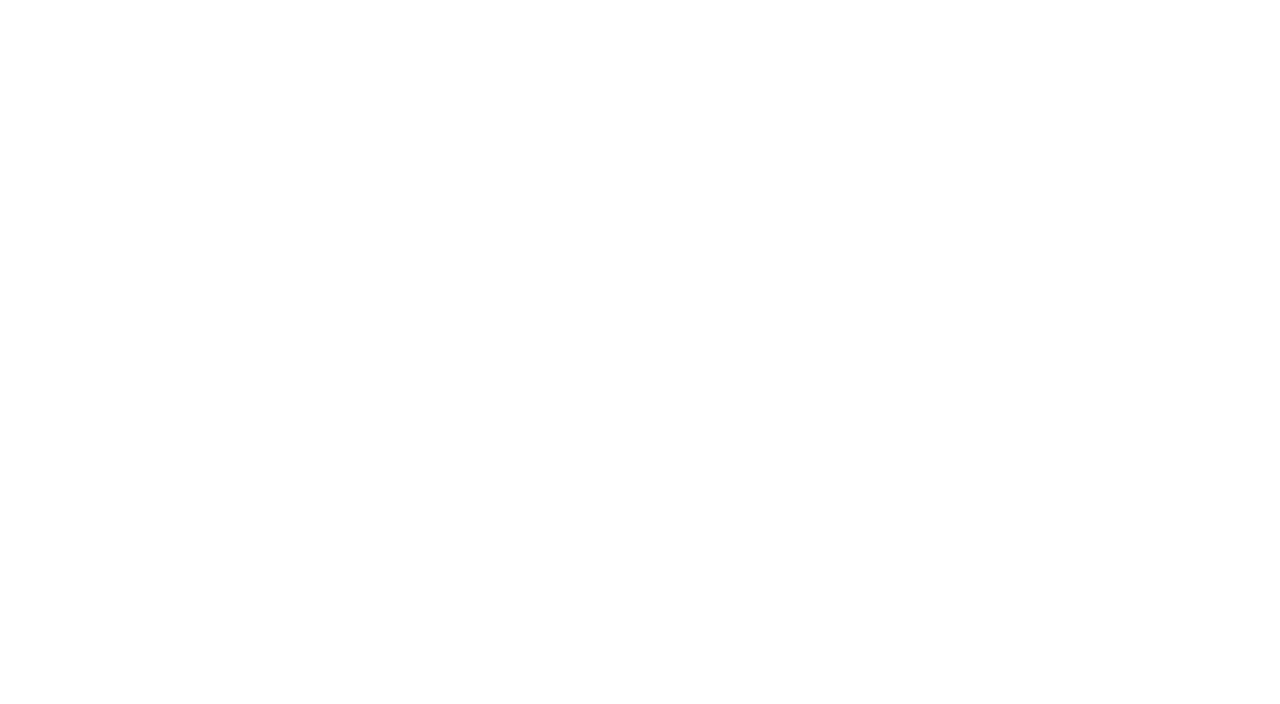
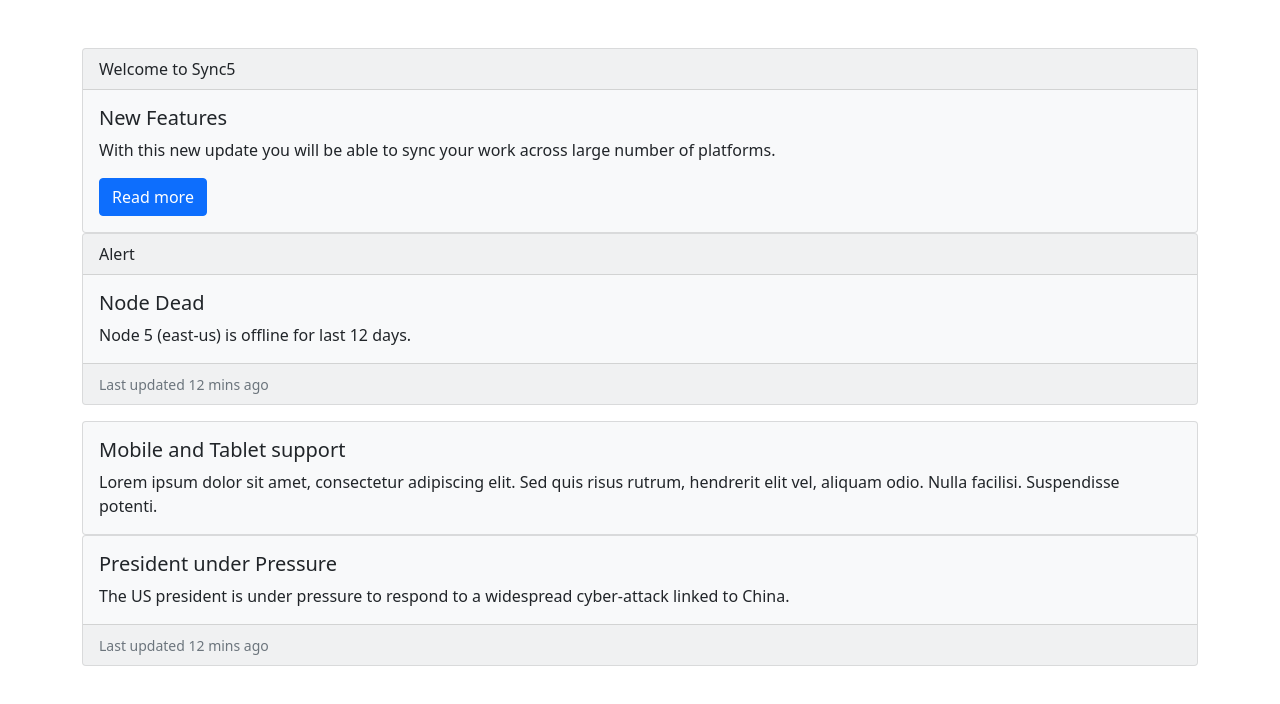
Before and after one commit to acciojob/bootstrap-card-ArunKumar023, a website: page main.html in a window 1280 px wide. Drawn offline with nearby package versions, Linux system fonts and the light colour scheme.

Commit message:
created a submission

```diff
--- a/main.html
+++ b/main.html
@@ -5,11 +5,55 @@
 <head>
 	<link rel="stylesheet" href="styles.css">
 </head>
-
+<link href="https://cdn.jsdelivr.net/npm/bootstrap@5.0.2/dist/css/bootstrap.min.css" rel="stylesheet" integrity="sha384-EVSTQN3/azprG1Anm3QDgpJLIm9Nao0Yz1ztcQTwFspd3yD65VohhpuuCOmLASjC" crossorigin="anonymous">
 <body>
 	<!-- the entire body must be written by student -->
-    <script type="text/javascript" src="./script.js">
-</script>
+    <script src="https://cdn.jsdelivr.net/npm/bootstrap@5.0.2/dist/js/bootstrap.bundle.min.js" integrity="sha384-MrcW6ZMFYlzcLA8Nl+NtUVF0sA7MsXsP1UyJoMp4YLEuNSfAP+JcXn/tWtIaxVXM" crossorigin="anonymous"></script>
+
+	<div class="container mt-5">
+  <div class="card-deck">
+    <div class="card bg-light">
+      <div class="card-header">
+        Welcome to Sync5
+      </div>
+      <div class="card-body">
+        <h5 class="card-title">New Features</h5>
+        <p class="card-text">With this new update you will be able to sync your work across large number of platforms.</p>
+        <a href="#" class="btn btn-primary">Read more</a>
+      </div>
+    </div>
+    <div class="card bg-light">
+      <div class="card-header">
+        Alert
+      </div>
+      <div class="card-body">
+        <h5 class="card-title">Node Dead</h5>
+        <p class="card-text">Node 5 (east-us) is offline for last 12 days.</p>
+      </div>
+      <div class="card-footer">
+        <small class="text-muted">Last updated 12 mins ago</small>
+      </div>
+    </div>
+  </div>
+
+  <div class="card-deck mt-3">
+    <div class="card bg-light">
+      <div class="card-body">
+        <h5 class="card-title">Mobile and Tablet support</h5>
+        <p class="card-text">Lorem ipsum dolor sit amet, consectetur adipiscing elit. Sed quis risus rutrum, hendrerit elit vel, aliquam odio. Nulla facilisi. Suspendisse potenti.</p>
+      </div>
+    </div>
+    <div class="card bg-light">
+      <div class="card-body">
+        <h5 class="card-title">President under Pressure</h5>
+        <p class="card-text">The US president is under pressure to respond to a widespread cyber-attack linked to China.</p>
+      </div>
+      <div class="card-footer">
+        <small class="text-muted">Last updated 12 mins ago</small>
+      </div>
+    </div>
+  </div>
+</div>
 
 </body>
 
```
